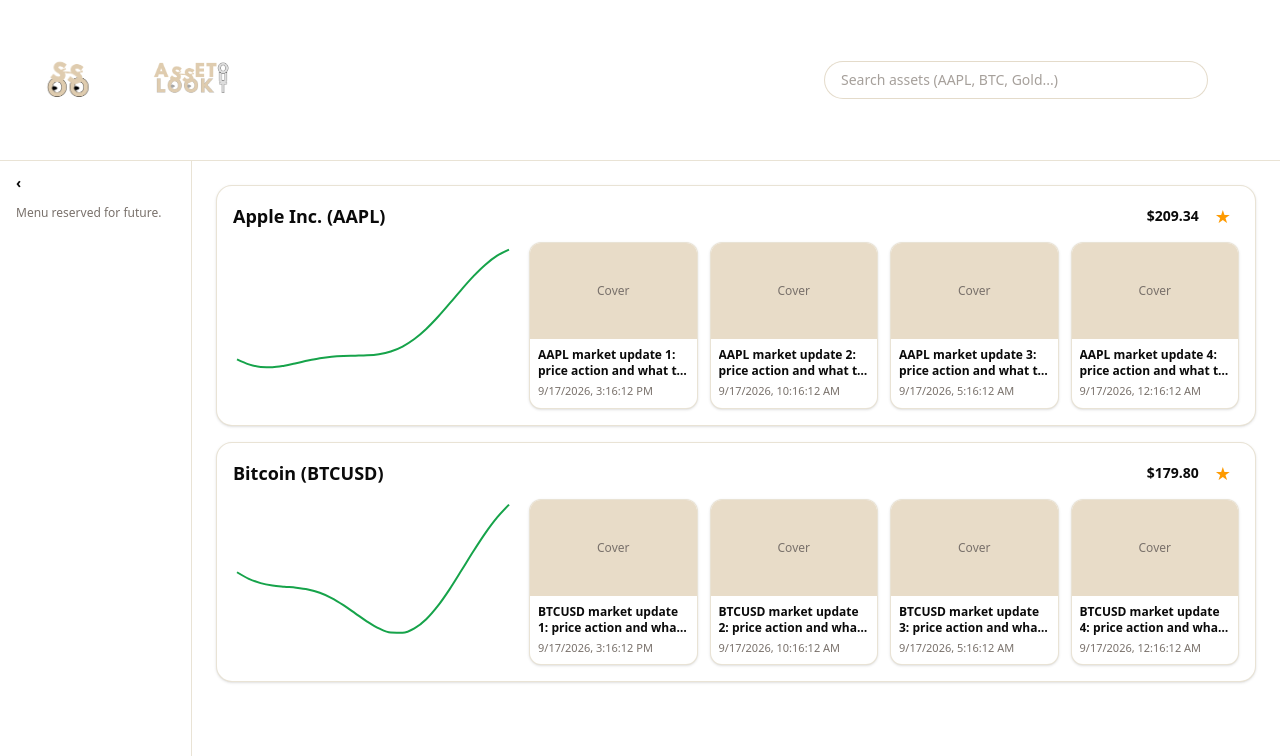
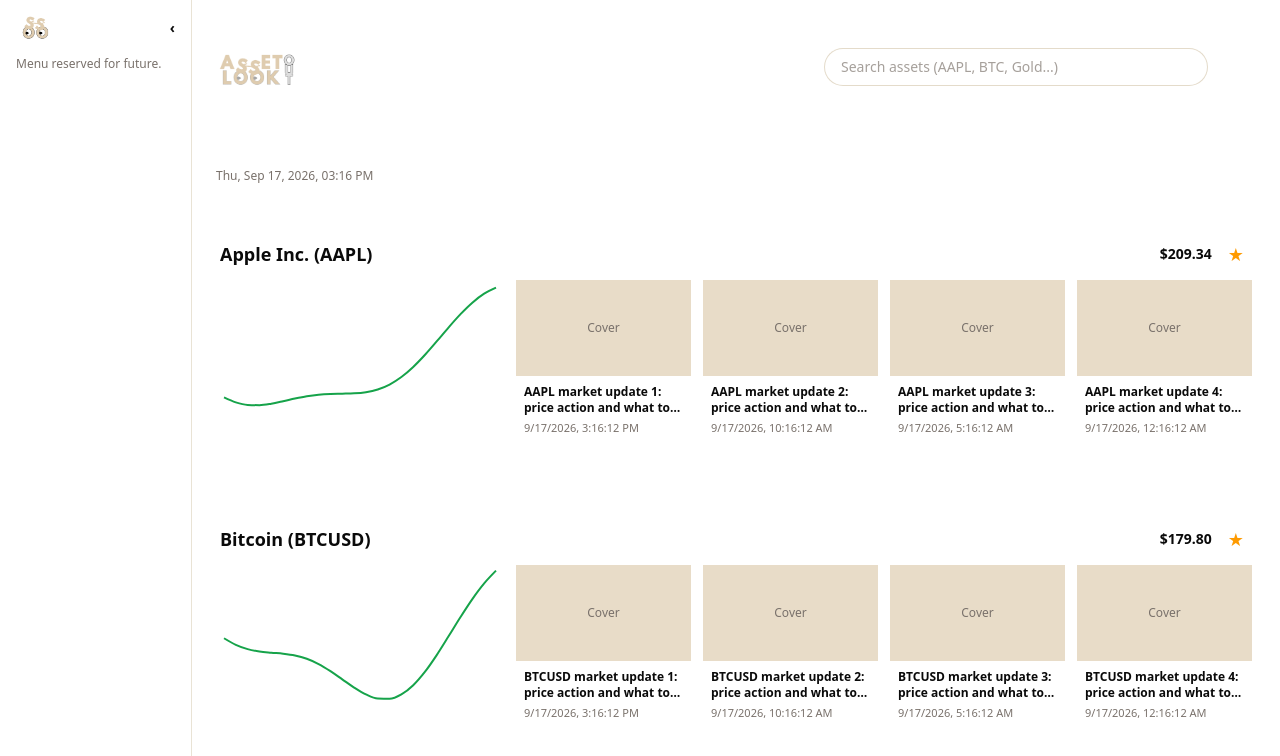
Before and after one commit to bjkmz/asset-outlook, a React (Vite) app: page / in a window 1280 px wide. Shown: the top 756 px of the page. Built offline with nearby package versions, Linux system fonts and the light colour scheme.

Commit message:
frontend-renov

```diff
--- a/src/App.tsx
+++ b/src/App.tsx
@@ -1,6 +1,5 @@
 import { useState } from 'react'
 import { Route, Routes } from 'react-router'
-import { Header } from './components/Header'
 import { Sidebar } from './components/Sidebar'
 import { UnavailableModal } from './components/UnavailableModal'
 import { AssetView } from './pages/AssetView'
@@ -13,30 +12,34 @@
 
   return (
     <div className="min-h-screen bg-white">
-      <Header
-        symbols={symbols}
-        onAdd={add}
-        onRemove={remove}
-        onMissing={setMissing}
-      />
       <div className="flex min-h-screen w-full">
         <Sidebar />
-        <main className="w-full min-w-0 flex-1 p-4 md:p-6">
+        <div className="w-full min-w-0 flex-1">
           <Routes>
             <Route
               path="/"
               element={
-                <Home symbols={symbols} onAdd={add} onRemove={remove} />
+                <Home
+                  symbols={symbols}
+                  onAdd={add}
+                  onRemove={remove}
+                  onMissing={setMissing}
+                />
               }
             />
             <Route
               path="/asset/:symbol"
               element={
-                <AssetView symbols={symbols} onAdd={add} onRemove={remove} />
+                <AssetView
+                  symbols={symbols}
+                  onAdd={add}
+                  onRemove={remove}
+                  onMissing={setMissing}
+                />
               }
             />
           </Routes>
-        </main>
+        </div>
       </div>
       <UnavailableModal symbol={missing} onClose={() => setMissing(null)} />
     </div>
--- a/src/components/AssetRow.tsx
+++ b/src/components/AssetRow.tsx
@@ -21,7 +21,7 @@
   const last = preview[preview.length - 1]?.price ?? 0
 
   return (
-    <section className="rounded-2xl border border-coffee-dark/40 bg-white p-4 shadow-sm">
+    <section className="bg-white px-1 py-6">
       <div className="flex items-center justify-between">
         <Link
           to={`/asset/${asset.symbol}`}
--- /dev/null
+++ b/src/components/DateTimeLine.tsx
@@ -0,0 +1,14 @@
+import { useNow } from '../hooks/useNow'
+
+export function DateTimeLine() {
+  const now = useNow()
+  const text = now.toLocaleString(undefined, {
+    weekday: 'short',
+    year: 'numeric',
+    month: 'short',
+    day: 'numeric',
+    hour: '2-digit',
+    minute: '2-digit',
+  })
+  return <p className="text-xs text-stone-500">{text}</p>
+}
--- a/src/components/Header.tsx
+++ /dev/null
@@ -1,33 +0,0 @@
-import { Link } from 'react-router'
-import { SearchBar } from './SearchBar'
-
-export function Header({
-  symbols,
-  onAdd,
-  onRemove,
-  onMissing,
-}: {
-  symbols: string[]
-  onAdd: (symbol: string) => void
-  onRemove: (symbol: string) => void
-  onMissing: (symbol: string) => void
-}) {
-  return (
-    <header className="border-b border-coffee-dark/40 bg-white">
-      <div className="flex w-full items-center gap-4 px-6 py-8 md:py-12">
-        <Link to="/" className="flex shrink-0 items-center gap-3">
-          <img src="/logo.png" alt="Asset Lookout" className="h-12 md:h-16" />
-          <img src="/brand.png" alt="" className="hidden h-10 md:block md:h-12" />
-        </Link>
-        <div className="ml-auto mr-6 w-full max-w-sm md:mr-12">
-          <SearchBar
-            symbols={symbols}
-            onAdd={onAdd}
-            onRemove={onRemove}
-            onMissing={onMissing}
-          />
-        </div>
-      </div>
-    </header>
-  )
-}
--- a/src/components/NewsCard.tsx
+++ b/src/components/NewsCard.tsx
@@ -11,7 +11,7 @@
       href={article.url}
       target="_blank"
       rel="noreferrer"
-      className="block overflow-hidden rounded-xl border border-coffee-dark/40 bg-white shadow-sm transition hover:shadow-md"
+      className="block bg-white transition hover:bg-beige-light/50"
     >
       <div className="flex h-24 items-center justify-center bg-beige text-xs font-medium text-stone-500">
         {article.image ? (
--- a/src/components/Sidebar.tsx
+++ b/src/components/Sidebar.tsx
@@ -1,4 +1,5 @@
 import { useState } from 'react'
+import { Link } from 'react-router'
 
 export function Sidebar() {
   const [open, setOpen] = useState(true)
@@ -7,7 +8,7 @@
       <button
         type="button"
         onClick={() => setOpen(true)}
-        className="m-2 h-fit shrink-0 rounded-md border border-coffee-dark/40 bg-white px-2 py-1 text-sm font-semibold text-ink hover:bg-coffee/40"
+        className="h-fit shrink-0 rounded-md border border-coffee-dark/40 bg-white px-2 py-1 text-sm font-semibold text-ink hover:bg-coffee/40"
         aria-label="Open menu"
       >
         ›
@@ -16,14 +17,23 @@
   }
   return (
     <aside className="w-48 shrink-0 border-r border-coffee-dark/40 bg-white">
+      <div className="flex items-center justify-between p-2">
+        <Link to="/" aria-label="Home">
+          <img
+            src="/logo.png"
+            alt="Asset Lookout"
+            className="h-10 w-auto object-contain"
+          />
+        </Link>
         <button
           type="button"
           onClick={() => setOpen(false)}
-        className="m-2 rounded-md px-2 py-1 text-sm font-semibold text-ink hover:bg-coffee/60"
+          className="rounded-md px-2 py-1 text-sm font-semibold text-ink hover:bg-coffee/60"
           aria-label="Close menu"
         >
           ‹
         </button>
+      </div>
       <p className="px-4 text-xs text-stone-500">Menu reserved for future.</p>
     </aside>
   )
--- /dev/null
+++ b/src/components/TitleSpace.tsx
@@ -0,0 +1,32 @@
+import type { ReactNode } from 'react'
+import { SearchBar } from './SearchBar'
+
+export function TitleSpace({
+  title,
+  symbols,
+  onAdd,
+  onRemove,
+  onMissing,
+}: {
+  title: ReactNode
+  symbols: string[]
+  onAdd: (symbol: string) => void
+  onRemove: (symbol: string) => void
+  onMissing: (symbol: string) => void
+}) {
+  return (
+    <section className="bg-white">
+      <div className="flex w-full items-start gap-4 px-6 py-8 md:py-12">
+        <div className="min-w-0">{title}</div>
+        <div className="ml-auto mr-6 w-full max-w-sm shrink-0 md:mr-12">
+          <SearchBar
+            symbols={symbols}
+            onAdd={onAdd}
+            onRemove={onRemove}
+            onMissing={onMissing}
+          />
+        </div>
+      </div>
+    </section>
+  )
+}
--- a/src/components/UnavailableModal.tsx
+++ b/src/components/UnavailableModal.tsx
@@ -11,8 +11,7 @@
       <div className="w-full max-w-sm rounded-2xl bg-white p-5 shadow-xl">
         <h2 className="text-base font-bold">Asset unavailable</h2>
         <p className="mt-2 text-sm text-stone-600">
-          No Yahoo market data found for “{symbol}”. The symbol was not added
-          to interests.
+          No Yahoo market data found for “{symbol}”
         </p>
         <button
           type="button"
--- /dev/null
+++ b/src/hooks/useNow.ts
@@ -0,0 +1,10 @@
+import { useEffect, useState } from 'react'
+
+export function useNow(intervalMs = 30_000): Date {
+  const [now, setNow] = useState(() => new Date())
+  useEffect(() => {
+    const id = setInterval(() => setNow(new Date()), intervalMs)
+    return () => clearInterval(id)
+  }, [intervalMs])
+  return now
+}
--- a/src/pages/AssetView.tsx
+++ b/src/pages/AssetView.tsx
@@ -1,7 +1,9 @@
 import { useState } from 'react'
 import { useParams } from 'react-router'
+import { DateTimeLine } from '../components/DateTimeLine'
 import { PriceChart } from '../components/PriceChart'
 import { StarButton } from '../components/StarButton'
+import { TitleSpace } from '../components/TitleSpace'
 import { MOCK_ASSETS, mockNews, mockPrices } from '../mocks/market'
 import type { RangeKey } from '../types'
 
@@ -11,10 +13,12 @@
   symbols,
   onAdd,
   onRemove,
+  onMissing,
 }: {
   symbols: string[]
   onAdd: (symbol: string) => void
   onRemove: (symbol: string) => void
+  onMissing: (symbol: string) => void
 }) {
   const { symbol = '' } = useParams()
   const [range, setRange] = useState<RangeKey>('1d')
@@ -29,9 +33,10 @@
   }
 
   return (
-    <div className="space-y-4">
-      <section className="rounded-2xl border border-coffee-dark/40 bg-white p-4 shadow-sm">
-        <div className="flex items-center justify-between gap-2">
+    <div>
+      <TitleSpace
+        title={
+          <div className="flex items-center gap-2">
             <h1 className="text-xl font-bold">
               {asset.name} ({asset.symbol})
             </h1>
@@ -45,6 +50,14 @@
               }
             />
           </div>
+        }
+        symbols={symbols}
+        onAdd={onAdd}
+        onRemove={onRemove}
+        onMissing={onMissing}
+      />
+      <main className="space-y-4 p-4 md:p-6">
+      <section className="bg-white py-2">
         <div className="mt-2">
           <PriceChart data={prices} height={280} />
         </div>
@@ -66,7 +79,8 @@
         </div>
       </section>
 
-      <section className="rounded-2xl border border-coffee-dark/40 bg-white p-4 shadow-sm">
+      <DateTimeLine />
+      <section className="bg-white py-2">
         <h2 className="text-lg font-bold">NEWS</h2>
         <div className="mt-3 space-y-3">
           {news.map((a) => (
@@ -75,7 +89,7 @@
               href={a.url}
               target="_blank"
               rel="noreferrer"
-              className="flex gap-3 rounded-xl border border-coffee-dark/30 p-3 hover:shadow-md"
+              className="flex gap-3 py-3 hover:bg-beige-light/50"
             >
               <div className="flex h-20 w-28 shrink-0 items-center justify-center rounded-lg bg-beige text-xs text-stone-500">
                 Cover
@@ -90,6 +104,7 @@
           ))}
         </div>
       </section>
+      </main>
     </div>
   )
 }
--- a/src/pages/Home.tsx
+++ b/src/pages/Home.tsx
@@ -1,31 +1,47 @@
 import { AssetRow } from '../components/AssetRow'
+import { DateTimeLine } from '../components/DateTimeLine'
+import { TitleSpace } from '../components/TitleSpace'
 import { MOCK_ASSETS } from '../mocks/market'
 
 export function Home({
   symbols,
   onAdd,
   onRemove,
+  onMissing,
 }: {
   symbols: string[]
   onAdd: (symbol: string) => void
   onRemove: (symbol: string) => void
+  onMissing: (symbol: string) => void
 }) {
   const assets = symbols
     .map((s) => MOCK_ASSETS.find((a) => a.symbol === s))
     .filter((a) => a !== undefined)
 
-  if (assets.length === 0) {
   return (
-      <p className="rounded-2xl border border-dashed border-coffee-dark/60 bg-white/60 p-8 text-center text-sm text-stone-500">
-        No interests yet. Use the search bar above to view an asset, then star
-        it to track it here.
+    <div>
+      <TitleSpace
+        title={
+          <img
+            src="/brand.png"
+            alt="Asset Lookout"
+            className="h-10 w-auto max-w-full object-contain md:h-12"
+          />
+        }
+        symbols={symbols}
+        onAdd={onAdd}
+        onRemove={onRemove}
+        onMissing={onMissing}
+      />
+      <main className="space-y-8 p-4 md:p-6">
+        <DateTimeLine />
+        {assets.length === 0 ? (
+          <p className="p-8 text-center text-sm text-stone-500">
+            No interests yet. Use the search bar above to view an asset, then
+            star it to track it here.
           </p>
-    )
-  }
-
-  return (
-    <div className="space-y-4">
-      {assets.map((a) => (
+        ) : (
+          assets.map((a) => (
             <AssetRow
               key={a.symbol}
               asset={a}
@@ -33,7 +49,9 @@
               onAdd={onAdd}
               onRemove={onRemove}
             />
-      ))}
+          ))
+        )}
+      </main>
     </div>
   )
 }
```
Lines whose indentation alone changed are shown as unchanged.
